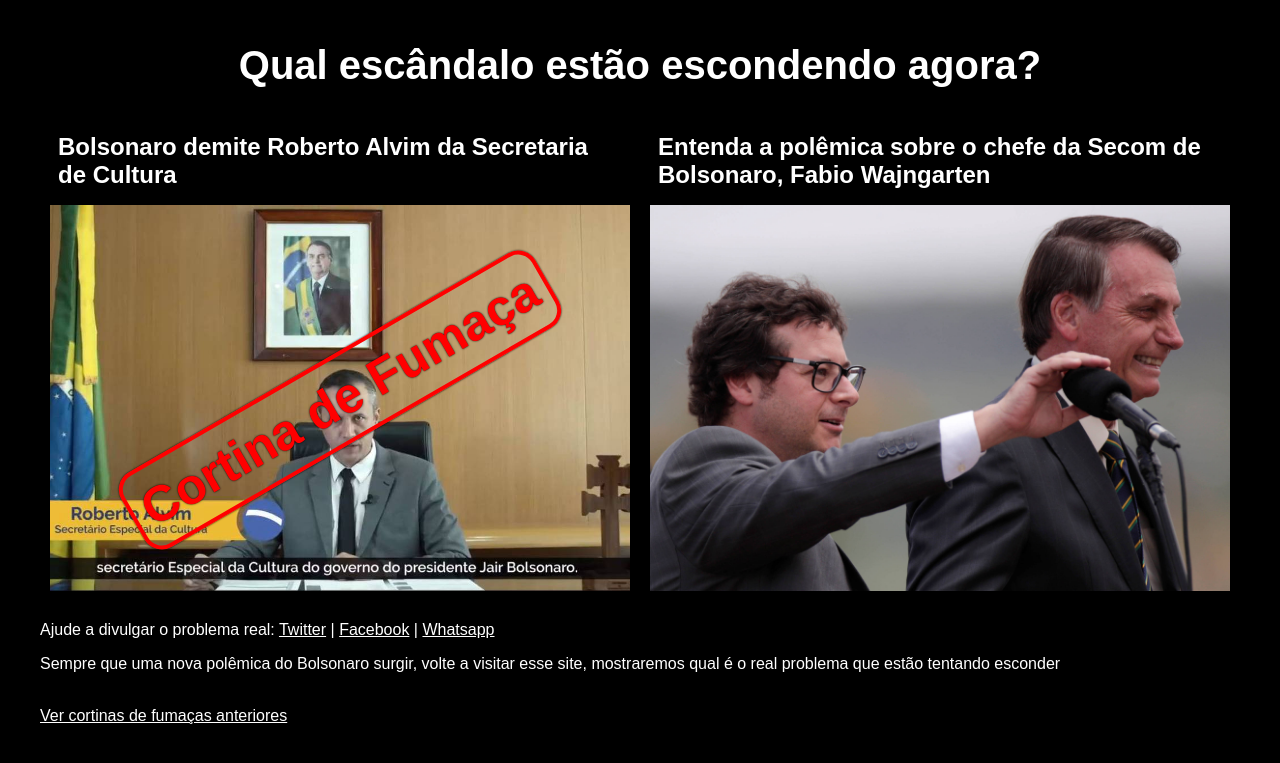
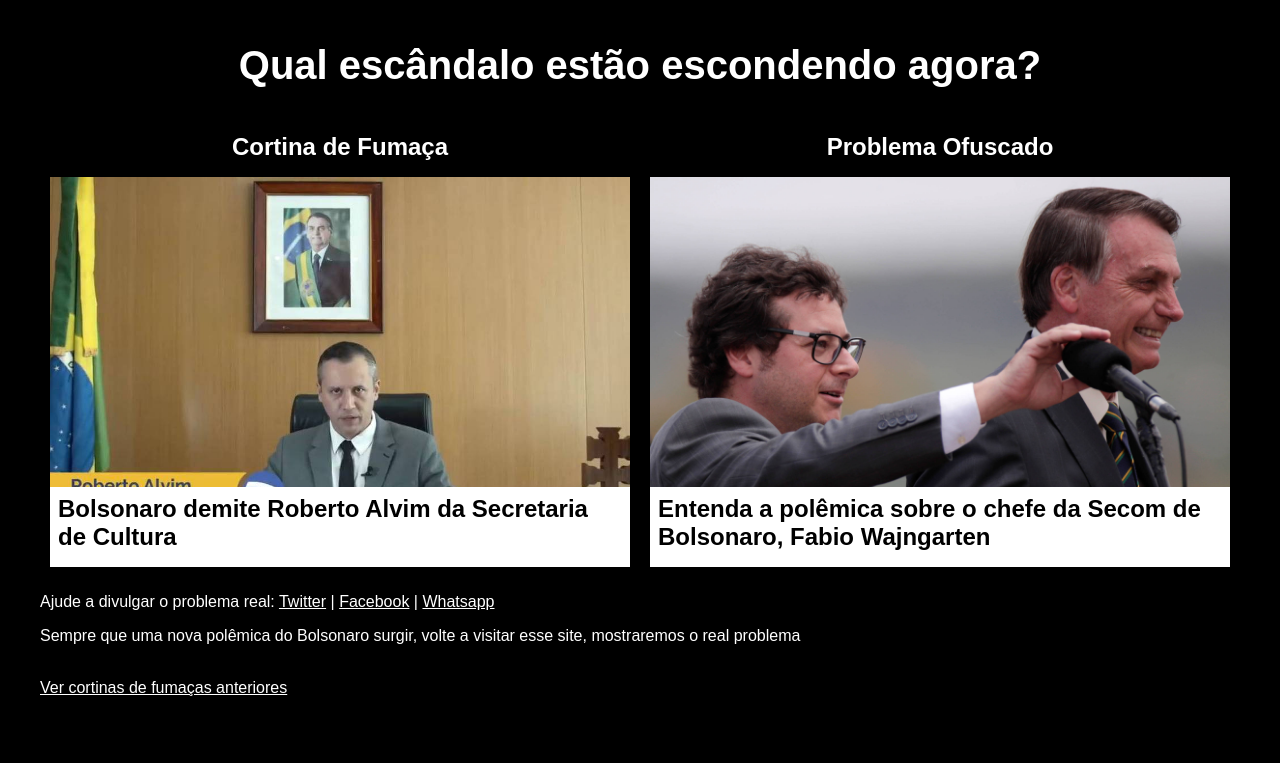
Before and after one commit to Descortinando/descortinando.github.io, a Jekyll site: the page built from index.markdown, in a window 1280 px wide. Shown: the top 763 px of the page. Built offline with Jekyll 4.4.1, drawn with Linux system fonts in a browser that asks for light colours.

Commit message:
Change style and use github pages

```diff
--- a/Gemfile
+++ b/Gemfile
@@ -7,12 +7,12 @@ source "https://rubygems.org"
 #
 # This will help ensure the proper Jekyll version is running.
 # Happy Jekylling!
-gem "jekyll", "~> 4.0.0"
+# gem "jekyll", "~> 4.0.0"
 # This is the default theme for new Jekyll sites. You may change this to anything you like.
 gem "minima", "~> 2.5"
 # If you want to use GitHub Pages, remove the "gem "jekyll"" above and
 # uncomment the line below. To upgrade, run `bundle update github-pages`.
-# gem "github-pages", group: :jekyll_plugins
+gem "github-pages", group: :jekyll_plugins
 # If you have any plugins, put them here!
 group :jekyll_plugins do
   gem "jekyll-feed", "~> 0.12"
--- a/_data/posts.yml
+++ b/_data/posts.yml
@@ -1,5 +1,6 @@
 - titulo: Roberto Alvim é apenas uma cortina de fumaça para Fabio Wajngarten
   data: 18/01/2020
+  url: roberto-alvim-fabio-wajngarten
   treta_real:
     titulo: Entenda a polêmica sobre o chefe da Secom de Bolsonaro, Fabio Wajngarten
     link: https://www1.folha.uol.com.br/poder/2020/01/entenda-a-polemica-sobre-o-chefe-da-secom-de-bolsonaro-fabio-wajngarten.shtml
--- a/_layouts/home.html
+++ b/_layouts/home.html
@@ -1,26 +1,22 @@
 ---
 layout: default
-title: Foo bar
 ---
 
 <div class="home">
   {% for post in site.data.posts %}
     <div class="lado-a-lado">
       <div class="coluna">
+        <h2>Cortina de Fumaça</h2>
         <a href="https://www1.folha.uol.com.br/ilustrada/2020/01/roberto-alvim-pede-perdao-e-diz-que-associacao-com-nazismo-nao-foi-intencional.shtml">
-          <h2>Bolsonaro demite Roberto Alvim da Secretaria de Cultura</h2>
-          <div class="cortina">
-            <div class="tag-wrapper">
-              <div class="tag">Cortina de Fumaça</div>
-            </div>
-            <img src="/assets/alvim.jpg" />
-          </div>
+          <div class="title"><h2>Bolsonaro demite Roberto Alvim da Secretaria de Cultura</h2></div>
+          <img src="/assets/alvim.jpg" />
         </a>
       </div>
 
       <div class="coluna">
+        <h2>Problema Ofuscado</h2>
         <a target="_blank" href="https://www1.folha.uol.com.br/poder/2020/01/entenda-a-polemica-sobre-o-chefe-da-secom-de-bolsonaro-fabio-wajngarten.shtml">
-          <h2>Entenda a polêmica sobre o chefe da Secom de Bolsonaro, Fabio Wajngarten</h2>
+          <div class="title"><h2>Entenda a polêmica sobre o chefe da Secom de Bolsonaro, Fabio Wajngarten</h2></div>
           <img src="/assets/wajngarten.jpg">
         </a>
       </div>
@@ -31,7 +27,7 @@ title: Foo bar
     <a href="https://www.facebook.com/sharer/sharer.php?u=https://google.com" target="_blank">Facebook</a> |
     <a href="whatsapp://send?text=Hello%20World!">Whatsapp</a>
   </p>
-  <p>Sempre que uma nova polêmica do Bolsonaro surgir, volte a visitar esse site, mostraremos qual é o real problema que estão tentando esconder</p>
+  <p>Sempre que uma nova polêmica do Bolsonaro surgir, volte a visitar esse site, mostraremos o real problema</p>
   <br />
   <a href="/">Ver cortinas de fumaças anteriores</a>
 </div>
--- a/_sass/style.scss
+++ b/_sass/style.scss
@@ -31,14 +31,31 @@ img {
     padding: 10px;
     text-decoration: none;
     position: relative;
+    text-align: center;
   }
 
   a {
     display: block;
     text-decoration: none;
+    position: relative;
+    text-align: left;
 
     &:hover {
       text-decoration: underline;
+    }
+    .title {
+      position: absolute;
+      width: 100%;
+      height: 100%;
+      display: flex;
+      align-items: flex-end;
+
+      h2 {
+        background: #fff;
+        position: absolute;
+        display: flex;
+        color: #000;
+      }
     }
   }
   h2 {
@@ -47,29 +64,6 @@ img {
   }
 }
 
-.cortina {
-  position: relative;
-  .tag-wrapper {
-    position: absolute;
-    width: 100%;
-    height: 100%;
-    display: flex;
-    align-items: center;
-    .tag {
-      font-size: 4vw;
-      color: #f00;
-      font-weight: bold;
-      text-shadow: 0 0 2px #000;
-      padding: 10px;
-      border: 4px solid #f00;
-      border-radius: 20px;
-      box-shadow: 0 0 2px #000;
-      margin: 0 auto;
-      transform: rotate(-30deg);
-    }
-  }
-}
-
 @media (min-width: 1200px) {
   .cortina .tag-wrapper .tag {
     font-size: 50px;
```
Also changed, not shown: Gemfile.lock.
